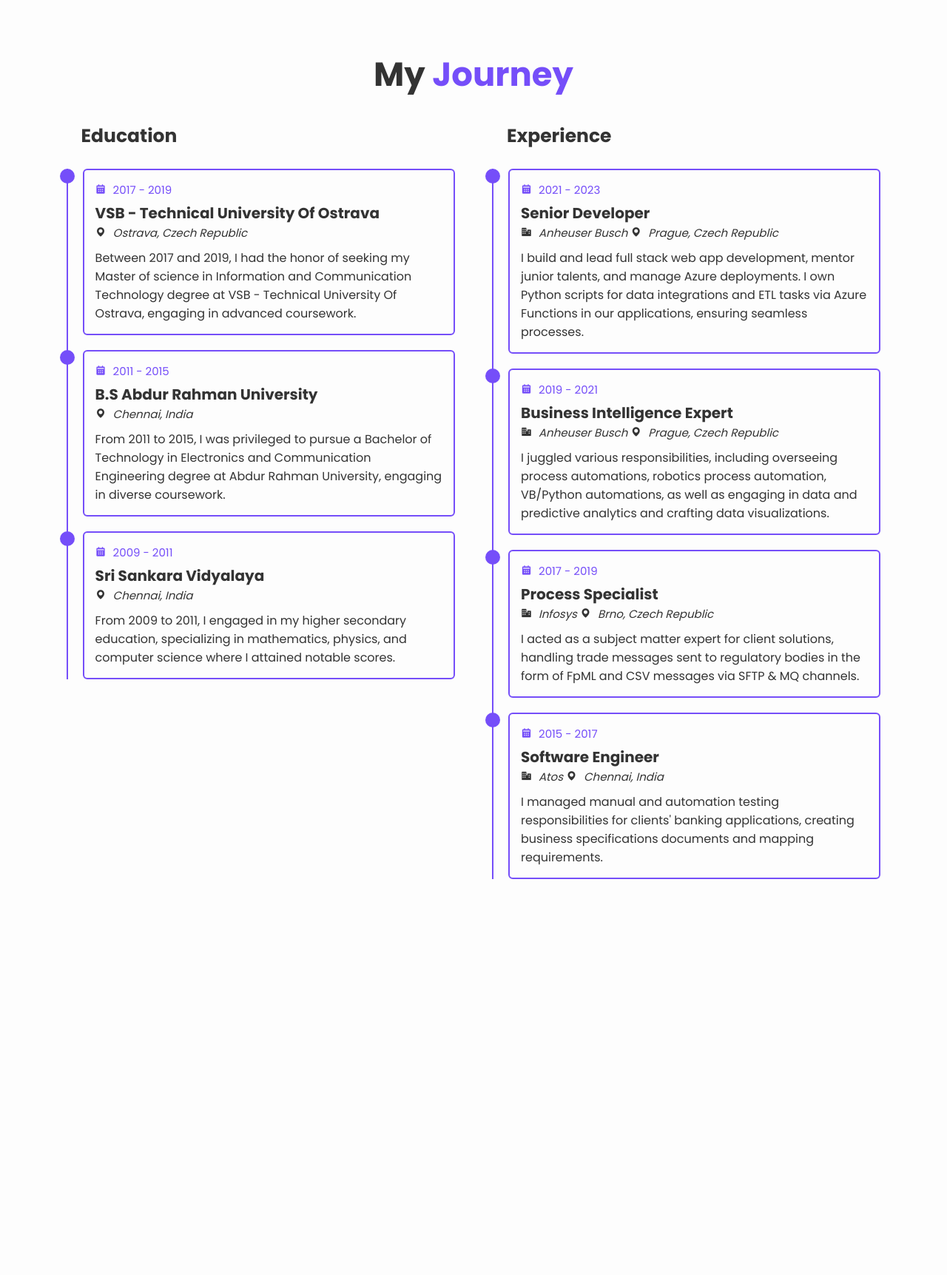
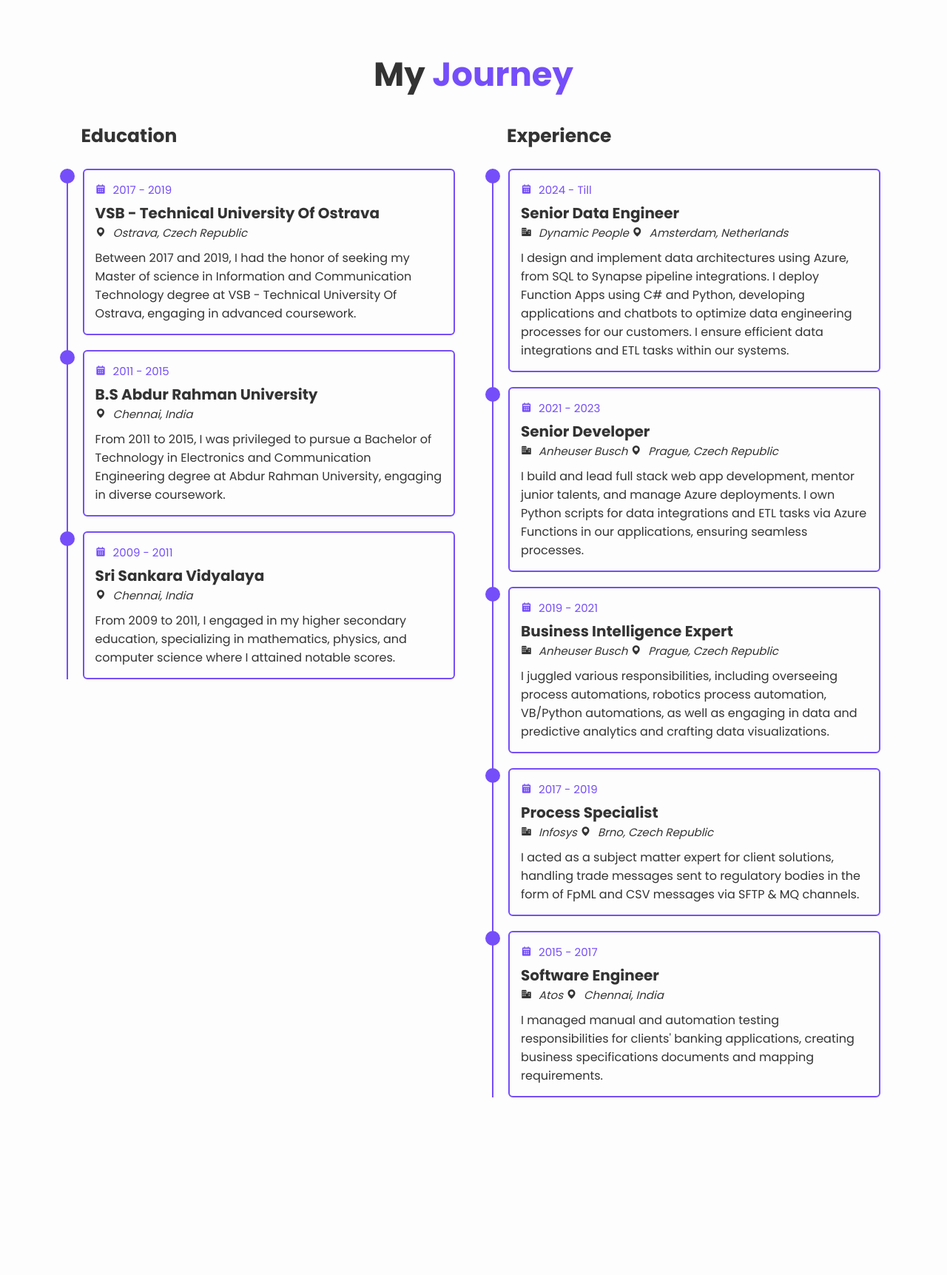
Before and after one commit to HVtechno/Flaskportfolio, a Flask app: page / in a window 1280 px wide. Shown: the part 1633-3356 px from the top of the page at 74% size. Run offline with Flask 3, Linux system fonts and the light colour scheme; parts of the project's set-up code (start-up, migrations or seed data) failed here and were passed over; some libraries are stand-ins or nearby versions.

Commit message:
home_update V2.0

```diff
--- a/templates/home.html
+++ b/templates/home.html
@@ -138,6 +138,16 @@
                 <h3 class="title">Experience</h3>
 
                 <div class="education-box">
+                    <div class="education-content">
+                        <div class="content">
+                            <div class="year"><i class="bx bxs-calendar"></i> 2024 - Till</div>
+                            <h3>Senior Data Engineer</h3>
+                            <div class="world"><i class="bx bxs-business"></i> Dynamic People <i class="bx bxs-map"></i> Amsterdam, Netherlands</div>
+                            <p>I design and implement data architectures using Azure, from SQL to Synapse pipeline integrations. I deploy Function Apps using C# and Python,
+                                developing applications and chatbots to optimize data engineering processes for our customers. I ensure efficient data integrations and ETL tasks within our systems.</p>
+                        </div>
+                    </div>
+
                     <div class="education-content">
                         <div class="content">
                             <div class="year"><i class="bx bxs-calendar"></i> 2021 - 2023</div>
```
